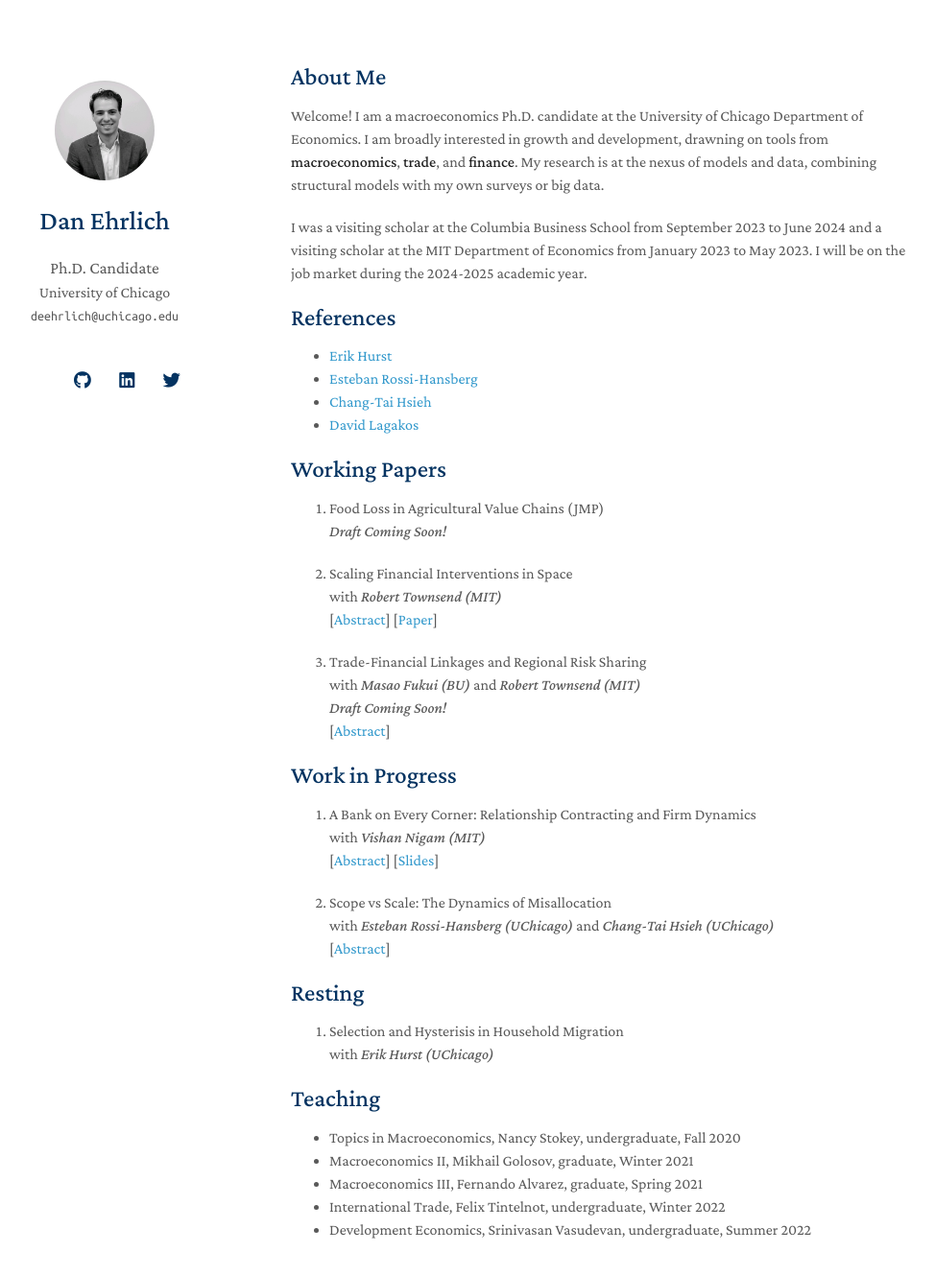
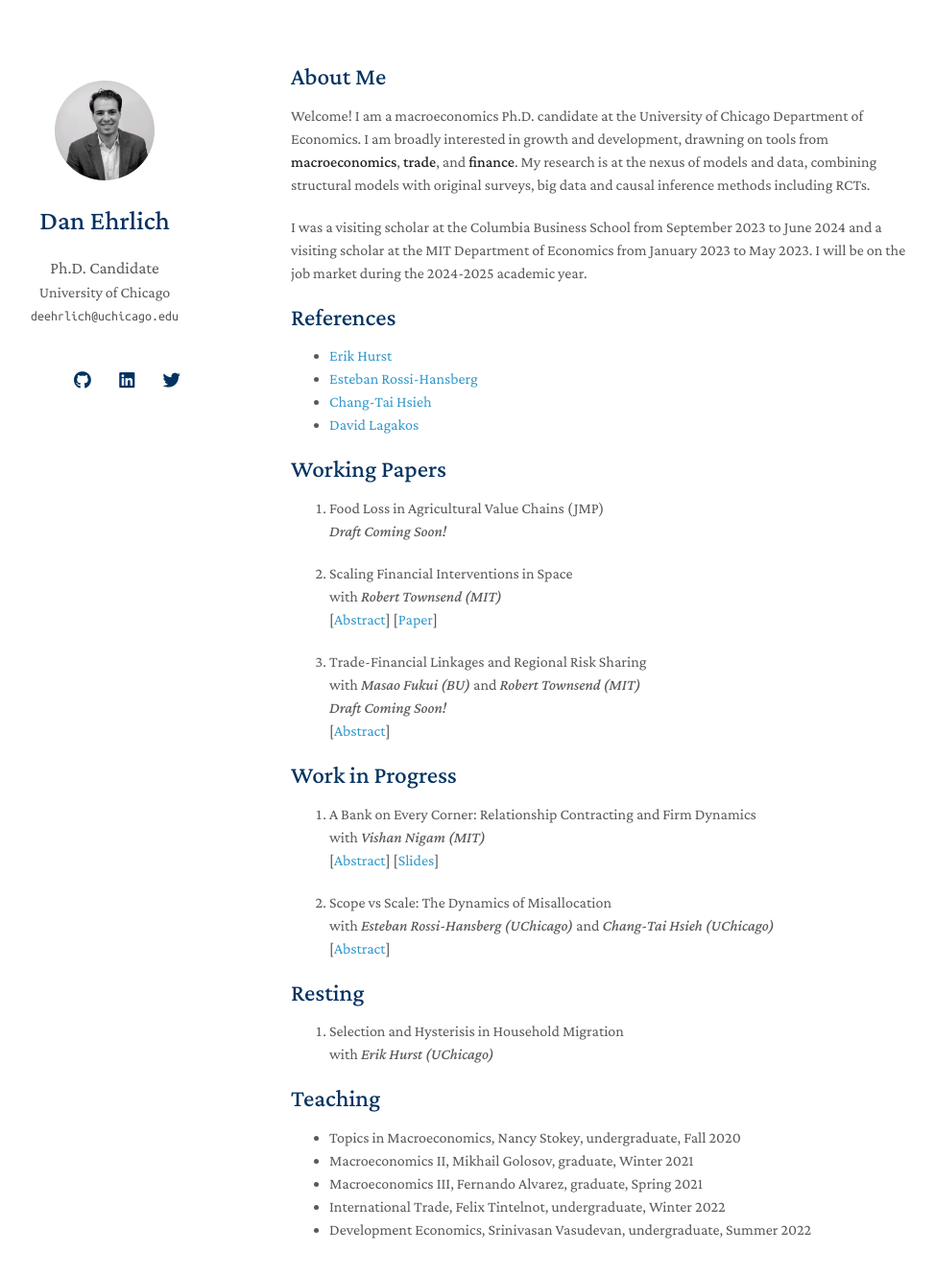
Before and after one commit to danielehrlich/danielehrlich.github.io, a Jekyll site: the page built from index.md, in a window 1280 px wide and 1388 px high. Shown: the top 1330 px of the window at 96% size, without its empty margins (167-1141 px from the left). Built offline with Jekyll 4.4.1, drawn with Linux system fonts in a browser that asks for light colours; nearby versions of some CDN libraries; a style sheet for code colours, icons or effects is not loaded; our own code applies the rules of GitHub Pages for plain Markdown files.

Commit message:
Update index.md

```diff
--- a/index.md
+++ b/index.md
@@ -4,7 +4,7 @@ layout: homepage
 
 ## About Me
 
-Welcome! I am a macroeconomics Ph.D. candidate at the University of Chicago Department of Economics. I am broadly interested in growth and development, drawning on tools from **macroeconomics**, **trade**, and **finance**. My research is at the nexus of models and data, combining structural models with my own surveys or big data.
+Welcome! I am a macroeconomics Ph.D. candidate at the University of Chicago Department of Economics. I am broadly interested in growth and development, drawning on tools from **macroeconomics**, **trade**, and **finance**. My research is at the nexus of models and data, combining structural models with original surveys, big data and causal inference methods including RCTs.
 
 I was a visiting scholar at the Columbia Business School from September 2023 to June 2024 and a visiting scholar at the MIT Department of Economics from January 2023 to May 2023. I will be on the job market during the 2024-2025 academic year.
 
```
